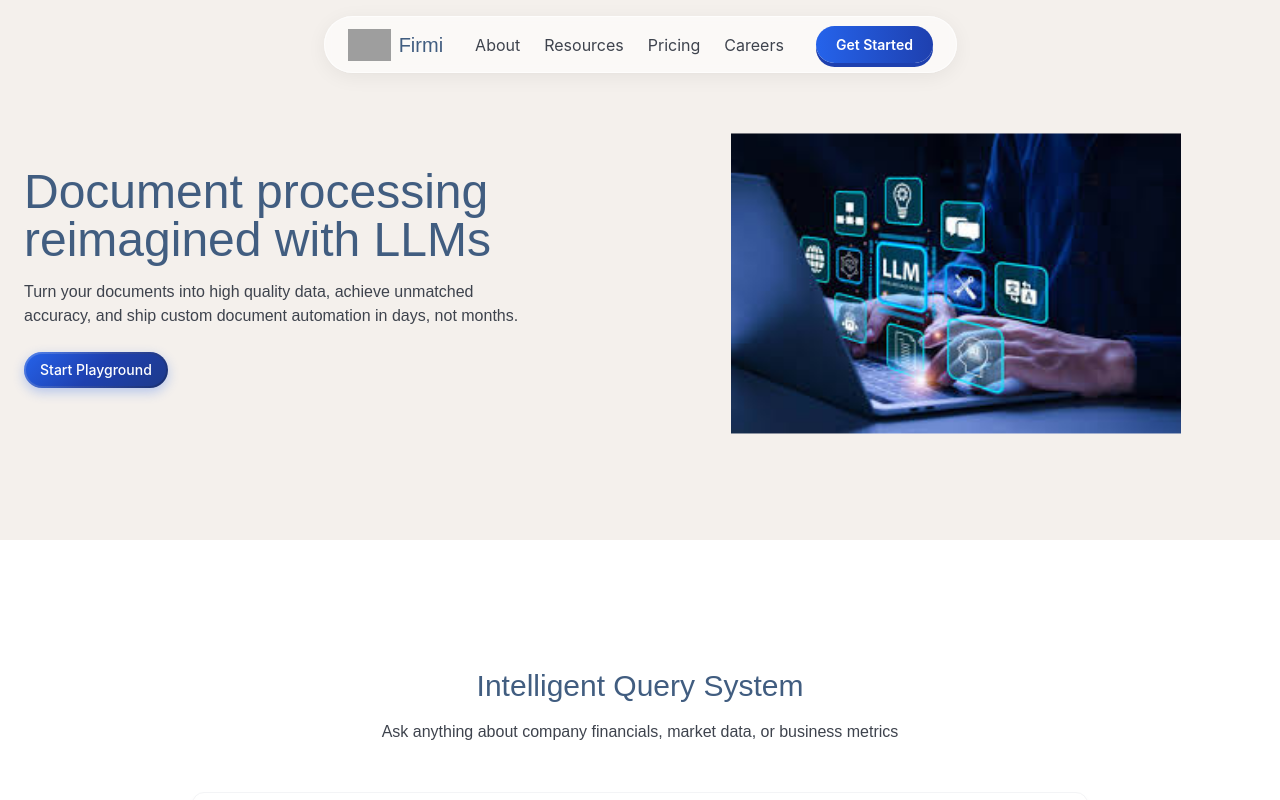
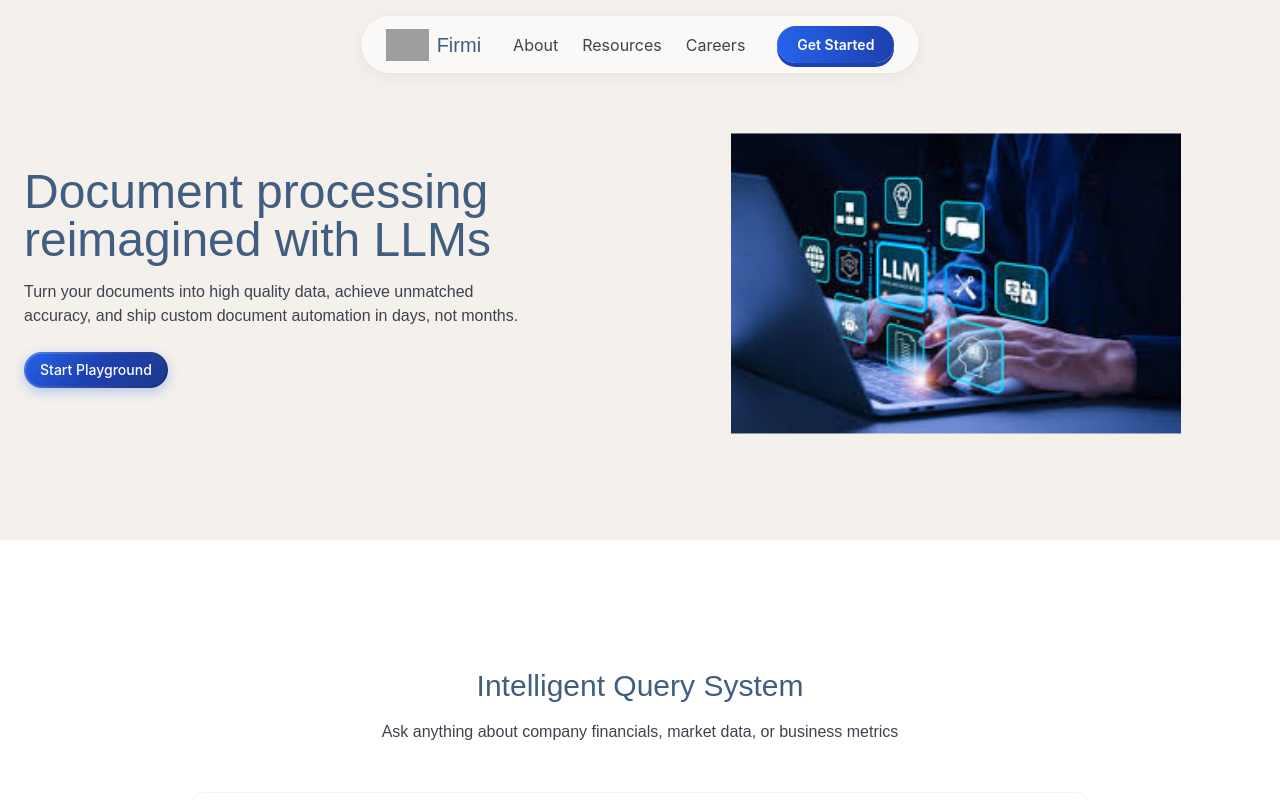
Before and after one commit to Tarunchintakunta/landing_page, a React (Vite) app: page / in a window 1280 px wide. Shown: the top 800 px of the page. Built offline with nearby package versions, Linux system fonts and the light colour scheme; grey boxes are pictures that could not be loaded; a web font is replaced by a local one.

Commit message:
Comment out pricing link in navbar navigation menu

```diff
--- a/src/components/Navbar.jsx
+++ b/src/components/Navbar.jsx
@@ -46,7 +46,7 @@ const Navbar = () => {
         <div className="hidden md:flex items-center space-x-6 mx-8">
           <a href="#about" className="text-tertiary hover:text-primary transition-colors">About</a>
           <a href="#resources" className="text-tertiary hover:text-primary transition-colors">Resources</a>
-          <a href="#pricing" className="text-tertiary hover:text-primary transition-colors">Pricing</a>
+          {/* <a href="#pricing" className="text-tertiary hover:text-primary transition-colors">Pricing</a> */}
           <a href="#careers" className="text-tertiary hover:text-primary transition-colors">Careers</a>
         </div>
 
```
